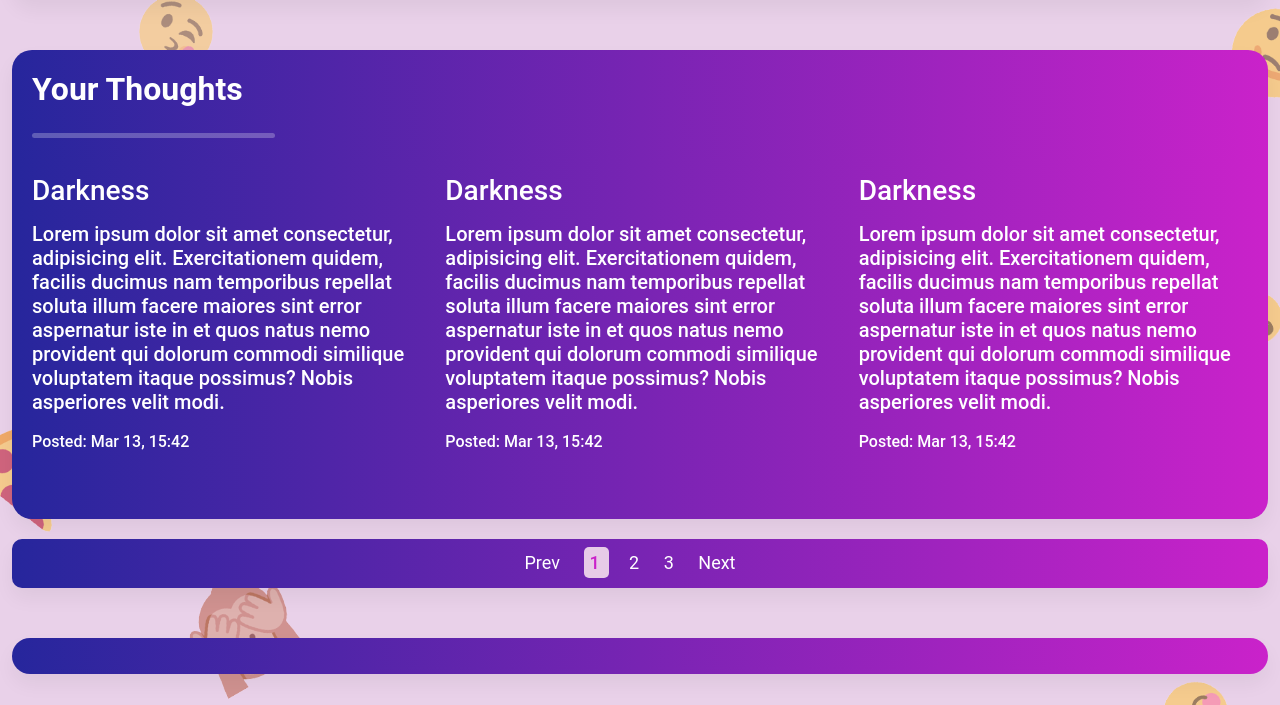
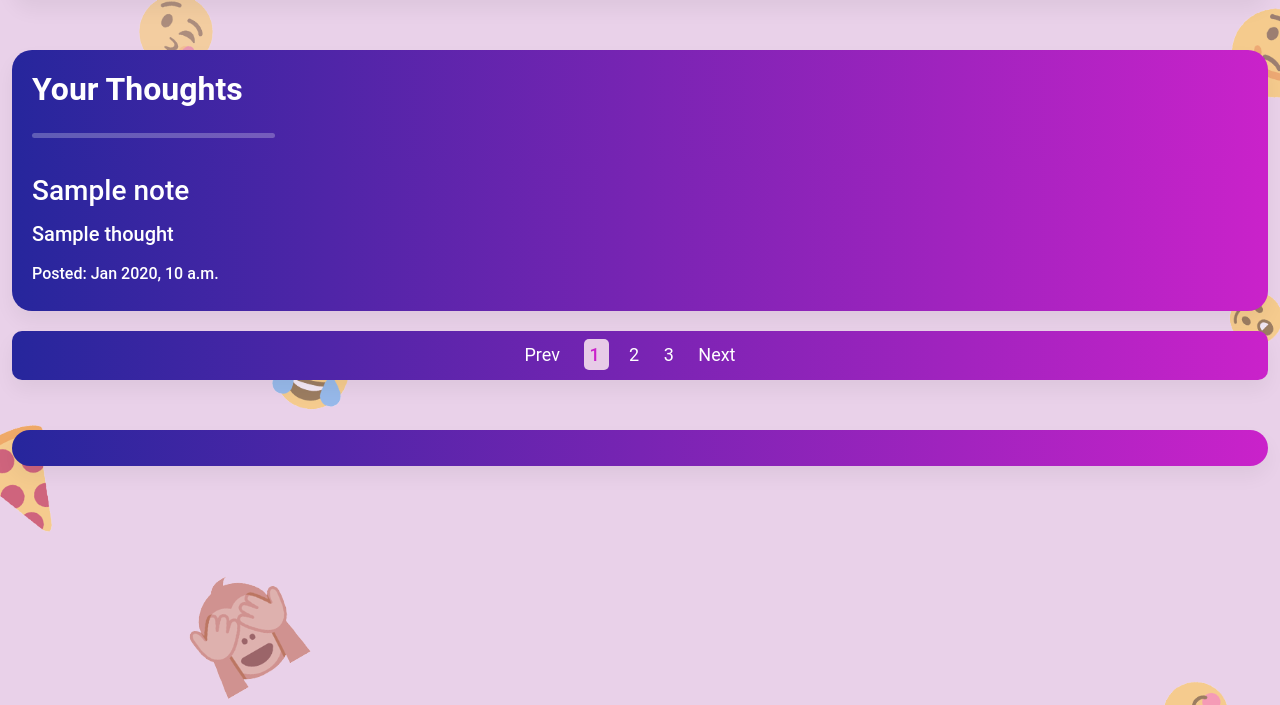
Before and after one commit to aybruhm/DRF_FetchAPI, a Django app: template note_frontend/templates/note_frontend/home.html in a window 1280 px wide. Shown: the part 95-800 px from the top of the page. Run offline with Django 3.2, Linux system fonts and the light colour scheme; the template is opened without the code that fills it: most values are stand-ins (such as "Sample title", 1, 10 or a date in 2020).

Commit message:
Update note_frontend urls.py, views.py and home.html template

```diff
--- a/note_frontend/templates/note_frontend/home.html
+++ b/note_frontend/templates/note_frontend/home.html
@@ -12,99 +12,34 @@
               <hr class="hr">
               <div class="thoughts">
                   <div class="row">
+                      {% for note in notes %}
                         <div class="col-md-4">
                             <div class="thought">
                                 <div class="thought_head">
                                     <p class="h3">
-                                      Darkness
+                                        {{ note.title }}
                                     </p>
 
                                     <span class="thought_meta">
-                                      <a href="">
+                                        <a href="{% url "note:update-thought" %}">
                                             <i class="fa fa-pencil-square-o" aria-hidden="true"></i>
                                         </a>
-                                      <a href="">
+                                        <a href="{% url "note:delete-thought" %}">
                                             <i class="fa fa-trash-o" aria-hidden="true"></i>
                                         </a>
                                     </span>
                                 </div>
 
                                 <p class="h5">
-                                  Lorem ipsum dolor sit amet consectetur, adipisicing elit.
-                                  Exercitationem quidem, facilis ducimus nam temporibus
-                                  repellat soluta illum facere maiores sint error aspernatur
-                                  iste in et quos natus nemo provident qui dolorum commodi
-                                  similique voluptatem itaque possimus? Nobis asperiores
-                                  velit modi.
+                                   {{ note.thought }}
                                 </p>
 
                                 <p class="h6">
-                                  Posted: <span class="published">Mar 13, 15:42</span>
+                                    Posted: <span class="published">{{ note.timestamp|date:"M Y, P" }}</span>
                                 </p>
                             </div>
                         </div>
-                      <div class="col-md-4">
-                          <div class="thought">
-                              <div class="thought_head">
-                                  <p class="h3">
-                                      Darkness
-                                  </p>
-
-                                  <span class="thought_meta">
-                                      <a href="">
-                                          <i class="fa fa-pencil-square-o" aria-hidden="true"></i>
-                                      </a>
-                                      <a href="">
-                                          <i class="fa fa-trash-o" aria-hidden="true"></i>
-                                      </a>
-                                  </span>
-                              </div>
-
-                              <p class="h5">
-                                  Lorem ipsum dolor sit amet consectetur, adipisicing elit.
-                                  Exercitationem quidem, facilis ducimus nam temporibus
-                                  repellat soluta illum facere maiores sint error aspernatur
-                                  iste in et quos natus nemo provident qui dolorum commodi
-                                  similique voluptatem itaque possimus? Nobis asperiores
-                                  velit modi.
-                              </p>
-
-                              <p class="h6">
-                                  Posted: <span class="published">Mar 13, 15:42</span>
-                              </p>
-                          </div>
-                      </div>
-                      <div class="col-md-4">
-                          <div class="thought">
-                              <div class="thought_head">
-                                  <p class="h3">
-                                      Darkness
-                                  </p>
-
-                                  <span class="thought_meta">
-                                      <a href="">
-                                          <i class="fa fa-pencil-square-o" aria-hidden="true"></i>
-                                      </a>
-                                      <a href="">
-                                          <i class="fa fa-trash-o" aria-hidden="true"></i>
-                                      </a>
-                                  </span>
-                              </div>
-
-                              <p class="h5">
-                                  Lorem ipsum dolor sit amet consectetur, adipisicing elit.
-                                  Exercitationem quidem, facilis ducimus nam temporibus
-                                  repellat soluta illum facere maiores sint error aspernatur
-                                  iste in et quos natus nemo provident qui dolorum commodi
-                                  similique voluptatem itaque possimus? Nobis asperiores
-                                  velit modi.
-                              </p>
-
-                              <p class="h6">
-                                  Posted: <span class="published">Mar 13, 15:42</span>
-                              </p>
-                          </div>
-                      </div>
+                      {% endfor %}
                   </div>
               </div>
           </div>
--- a/note_frontend/templates/note_frontend/profile.html
+++ b/note_frontend/templates/note_frontend/profile.html
@@ -6,7 +6,7 @@
 <main class="profile">
     <div class="container-fluid">
         <div class="profile_header">
-                <img src="assets/img/avatar.png" alt="" class="rounded-circle img-responsive">
+            <img src="{% static "img/avatar.png" %}" alt="" class="rounded-circle img-responsive">
         </div>
         <div class="profile_card card">
             <form class="row g-3 needs-validation edit_form">
--- a/note_frontend/urls.py
+++ b/note_frontend/urls.py
@@ -1,6 +1,8 @@
 from django.urls import path
 from .views import home, create_thought, update_thought, \
     delete_thought, login, register, profile
+
+app_name = "note"
 
 urlpatterns = [
     path('', home, name="home"),
```
Also changed, not shown: note_frontend/views.py (+6 -1 lines). Lines whose indentation alone changed are shown as unchanged.
